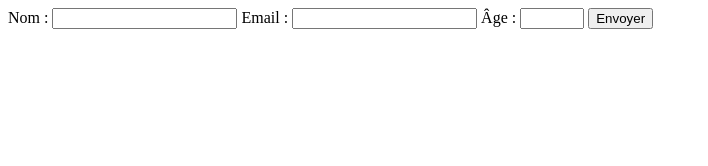
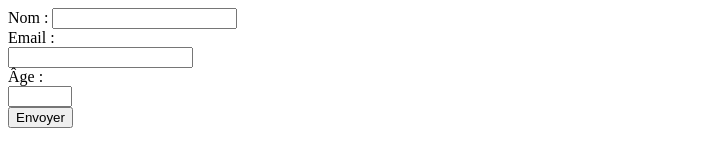
Before and after one commit to cheikhyy/-DOM-, a plain HTML site: page validationform.html in a window 1280 px wide. Shown: the whole page, without its empty margins (0-708 px from the left). Drawn offline with Linux system fonts and the light colour scheme.

Commit message:
third commit

```diff
--- a/validationform.html
+++ b/validationform.html
@@ -9,13 +9,13 @@
     <form id="inscription" action="/submit" method="POST">
         <label for="nom">Nom :</label>
         <input type="text" id="nom" name="nom" required> <!-- Champ obligatoire -->
-
-        <label for="email">Email :</label>
+        <br>
+        <label for="email">Email :</label><br>
         <input type="email" id="email" name="email" required> <!-- Doit être un email valide -->
-
-        <label for="age">Âge :</label>
+         <br>
+        <label for="age">Âge :</label><br>
         <input type="number" id="age" name="age" min="18" max="100" required> <!-- Âge doit être entre 18 et 100 -->
-
+         <br>
         <button type="submit">Envoyer</button>
     </form>
 </body>
```
Also changed, not shown: validationJs.html (+3 -3 lines), index.txt (renamed from fichier.txt), 1 other file.
